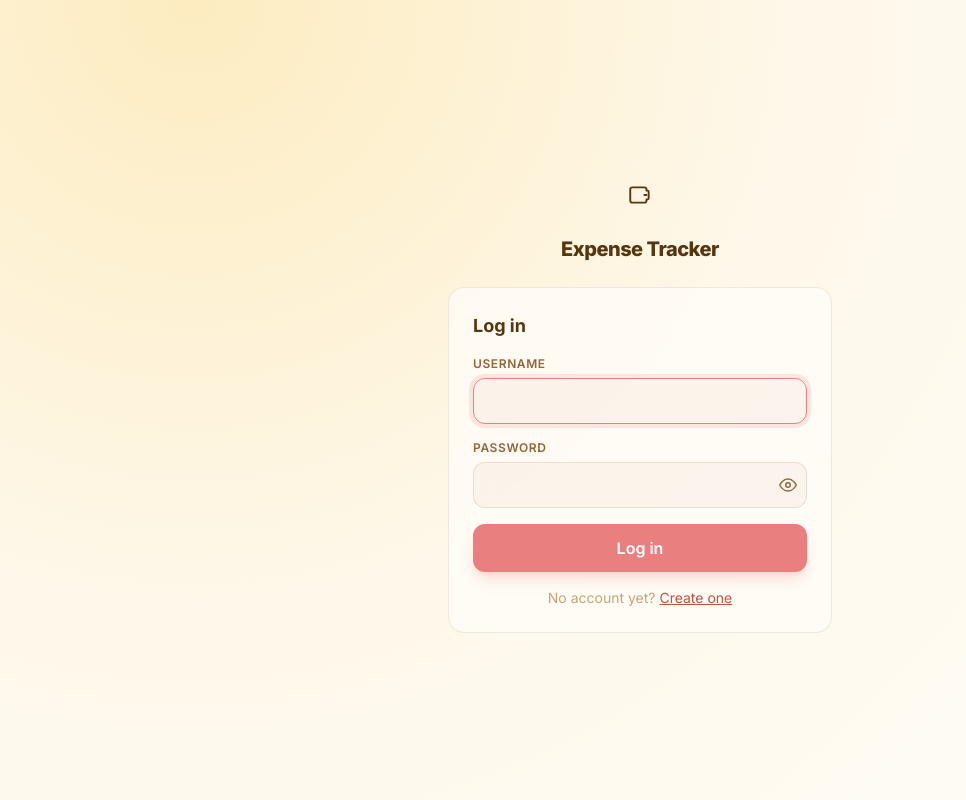
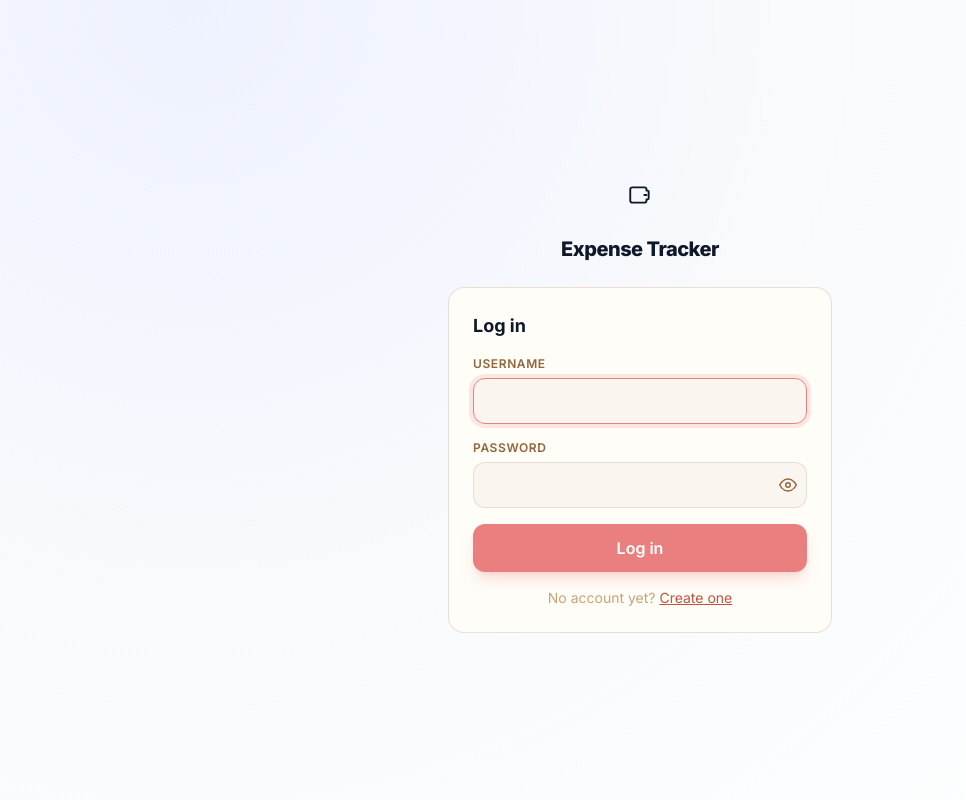
Before and after one commit to chhunlay/expense-tracker, a Django app: page /login?next=/assets in a window 1280 px wide. Shown: the whole page, without its empty margins (0-966 px from the left). Run offline with Django 5.2, Linux system fonts and the light colour scheme; parts of the project's set-up code (start-up, migrations or seed data) failed here and were passed over; some libraries are stand-ins or nearby versions.

Commit message:
fix: warm palette on login/register applies to the card only, not the page background
Moves the warm cream/yellow/orange/coral CSS variables from the
html.auth-page[data-theme="light"] selector (which colored the whole
page background) down to html.auth-page[data-theme="light"]
.glass-card - CSS custom properties cascade to descendants, so every
element inside that card (inputs, labels, the submit button, the
'Log in'/'Create one' link) still picks up the palette automatically,
while the page background, the 'Expense Tracker' heading, and the
wallet icon outside the card keep the plain indigo/white light theme.

Verified via headless browser: --bg-1 on <html> stays #eef2ff
(indigo) while --card-bg on .glass-card is the warm cream value, and
a screenshot confirms only the card is tinted. Bumped to 1.3.1.

```diff
--- a/expenses/context_processors.py
+++ b/expenses/context_processors.py
@@ -7,7 +7,7 @@ the way Jinja can) and its inject_version() context processor.
 from django.urls import reverse
 from django.utils.translation import gettext as _
 
-__version__ = "1.3.0"
+__version__ = "1.3.1"
 
 # (section label or None, [(url_name, icon, label, [url_names that
 # should also highlight this item], ...]) - Add/Edit live under the
--- a/expenses/static/expenses/style.css
+++ b/expenses/static/expenses/style.css
@@ -41,18 +41,19 @@ html[data-theme="light"] {
     --neg: #dc2626;
 }
 /* Warm cream -> yellow -> orange -> coral palette, scoped to the
-   login/register pages only (auth_base.html adds "auth-page" to
-   <html>) - everywhere else in the app keeps the indigo/white light
-   theme above. --accent/--accent-2 drive the buttons/links on those
-   two pages; see the "warm-palette overrides" block below for how
-   they remap the plain Tailwind indigo classes baked into
-   login.html/register.html. */
-html.auth-page[data-theme="light"] {
-    --bg-1: #fdecc0;
-    --bg-2: #fef8ea;
-    --bg-3: #fffdf8;
-    --card-bg: rgba(255, 253, 248, 0.75);
-    --card-border: rgba(120, 53, 15, 0.1);
+   login/register CARD only (auth_base.html adds "auth-page" to
+   <html>, and this attaches to .glass-card specifically, not the
+   page background) - the page background, heading, and icon outside
+   the card keep the plain indigo/white light theme above.
+   --accent/--accent-2 drive the buttons/links inside that card; see
+   the "warm-palette overrides" block below for how they remap the
+   plain Tailwind indigo classes baked into login.html/register.html.
+   CSS variables cascade to descendants, so every element inside
+   .glass-card (inputs, labels, links, the submit button) picks these
+   up without needing its own selector. */
+html.auth-page[data-theme="light"] .glass-card {
+    --card-bg: rgba(255, 253, 248, 0.9);
+    --card-border: rgba(120, 53, 15, 0.15);
     --text-main: #57350f;
     --text-muted: #92653a;
     --text-faint: #c9a374;
```
